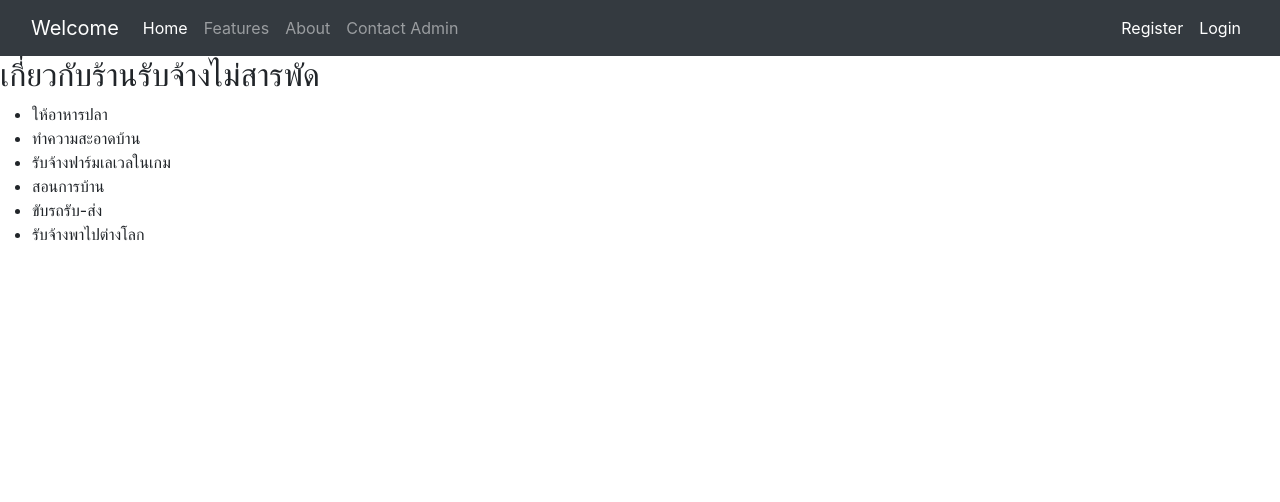
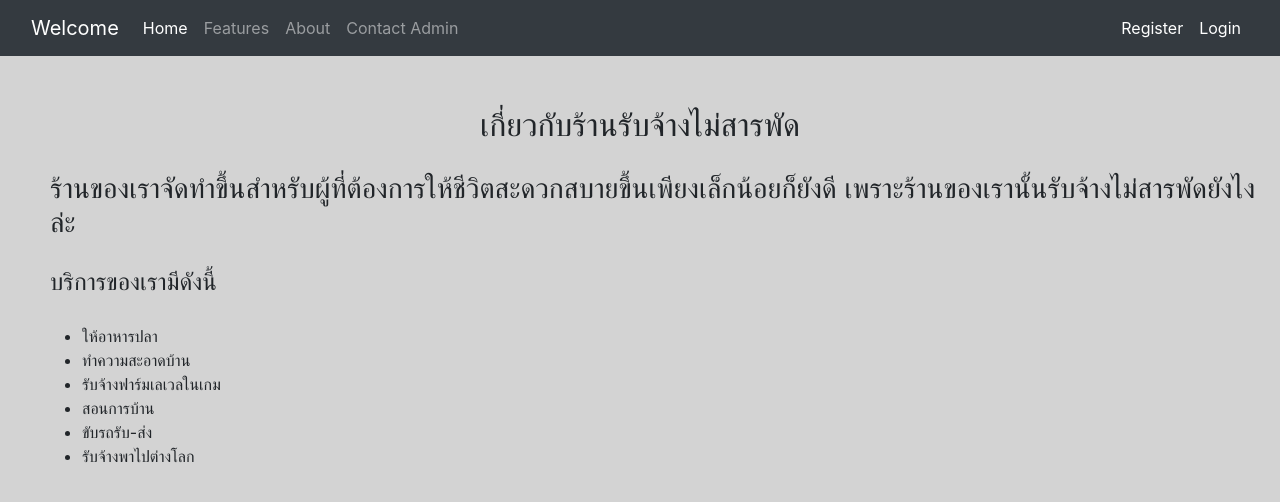
Before and after one commit to Pikcolo/pik_web, a Flask app: page /About in a window 1280 px wide. Shown: the top 502 px of the page. Run offline with Flask 3, Linux system fonts and the light colour scheme.

Commit message:
add color background

```diff
--- a/web/templates/about.html
+++ b/web/templates/about.html
@@ -5,12 +5,34 @@
     <link href="https://cdn.jsdelivr.net/npm/bootstrap@5.3.2/dist/css/bootstrap.min.css" rel="stylesheet" integrity="sha384-T3c6CoIi6uLrA9TneNEoa7RxnatzjcDSCmG1MXxSR1GAsXEV/Dwwykc2MPK8M2HN" crossorigin="anonymous">
     <meta charset="utf-8">
     <meta name="viewport" content="width=device-width, initial-scale=1">
+    <style>
+
+        h2 {
+            padding-top: 50px;
+            text-align: center;
+            font-family: Arial, sans-serif;
+        }
+        h3 {
+            padding-top: 20px;
+            margin-left: 50px;
+            font-family: Arial, sans-serif;
+        }
+        h4 {
+            padding-top: 20px;
+            margin-left: 50px;
+            font-family: Arial, sans-serif;
+        }
+        ul {
+            padding-top: 20px;
+            margin-left: 50px;
+        }
+    </style>
     <link rel="stylesheet" href="https://cdn.jsdelivr.net/npm/bootstrap@4.6.2/dist/css/bootstrap.min.css">
     <script src="https://cdn.jsdelivr.net/npm/jquery@3.6.4/dist/jquery.slim.min.js"></script>
     <script src="https://cdn.jsdelivr.net/npm/popper.js@1.16.1/dist/umd/popper.min.js"></script>
     <script src="https://cdn.jsdelivr.net/npm/bootstrap@4.6.2/dist/js/bootstrap.bundle.min.js"></script>
 </head>
-<body>
+<body style="background-color: lightgray;">
     <nav class="navbar navbar-expand-lg navbar-dark bg-dark">
         <div class="container-fluid">
             <a class="navbar-brand" href="/">Welcome</a>
@@ -39,6 +61,8 @@
         </div>
     </nav>
     <h2>เกี่ยวกับร้านรับจ้างไม่สารพัด</h2>
+    <h3>ร้านของเราจัดทำขึ้นสำหรับผู้ที่ต้องการให้ชีวิตสะดวกสบายขึ้นเพียงเล็กน้อยก็ยังดี เพราะร้านของเรานั้นรับจ้างไม่สารพัดยังไงล่ะ</h3>
+    <h4>บริการของเรามีดังนี้</h4>
     <ul>
     {% for item in my_services %}
         <li>{{item}}</li>
```
